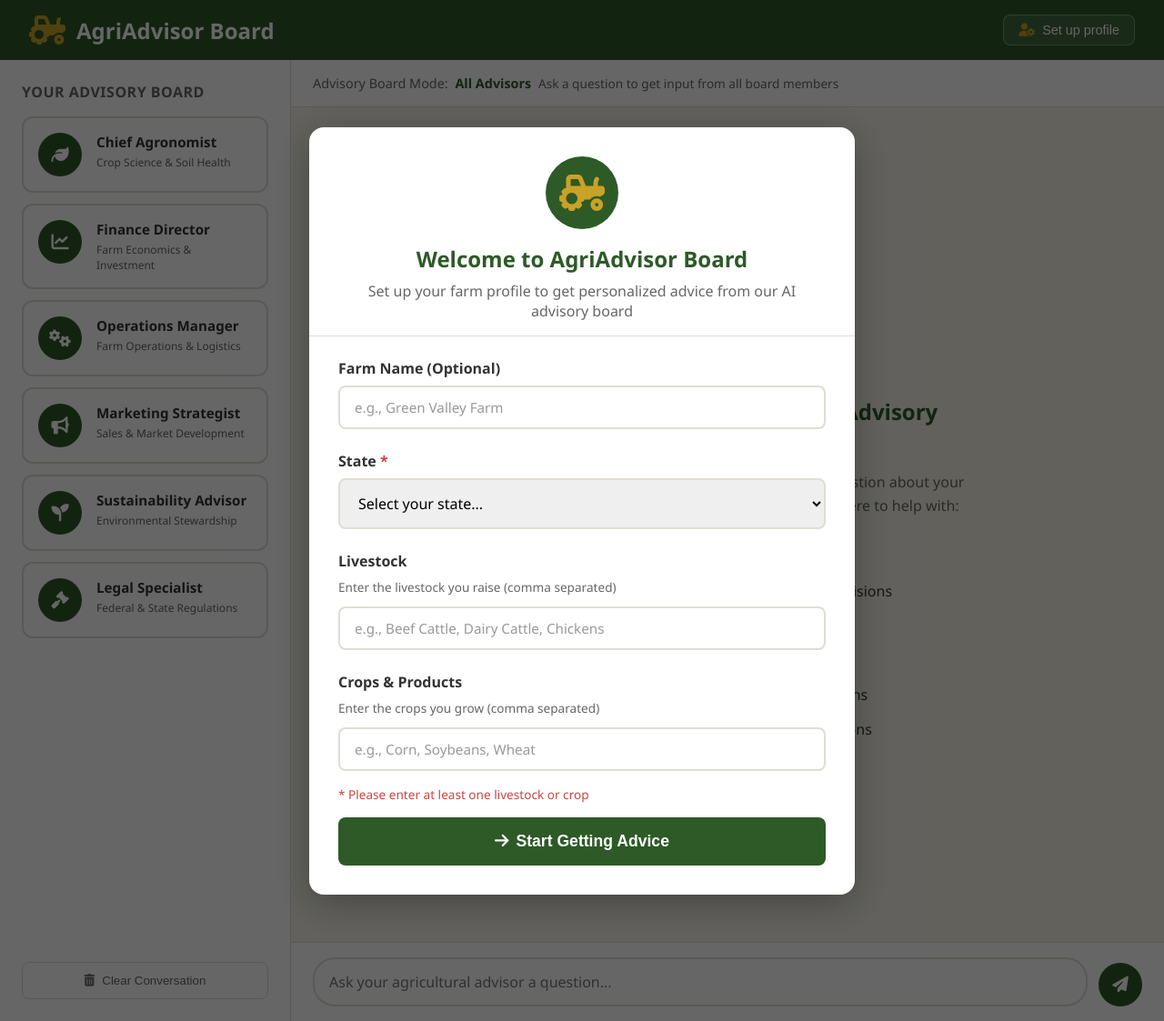
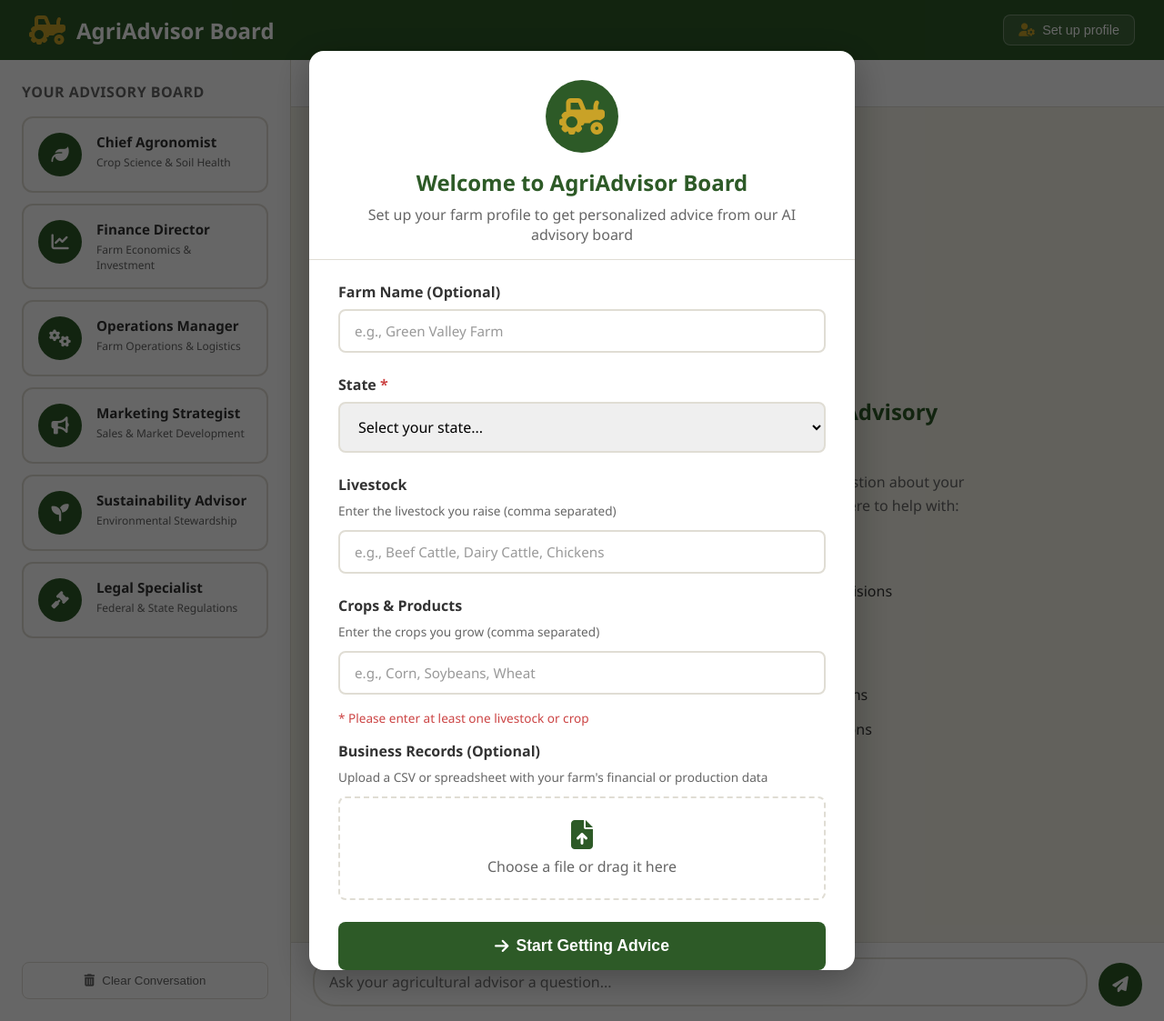
Before and after one commit to griffinb3/Agvisor, a Flask app: page / in a window 1280 px wide. Shown: the whole page at 91% size. Run offline with Flask 3, Linux system fonts and the light colour scheme.

Commit message:
Add ability to upload business records to personalize advice
Integrates file upload functionality for CSV/XLSX, processes data, stores it in user profiles, and includes business data in AI advisor prompts.

Replit-Commit-Author: Agent
Replit-Commit-Session-Id: fd9e98f0-387a-412d-96f9-d320629a1883
Replit-Commit-Checkpoint-Type: intermediate_checkpoint
Replit-Commit-Event-Id: 954064db-56bd-4f47-83a3-1312af980f57
Replit-Commit-Screenshot-Url: https://storage.googleapis.com/screenshot-production-us-central1/184a27a4-c7b6-456e-b369-6ad35545816e/fd9e98f0-387a-412d-96f9-d320629a1883/yp8KCTq
Replit-Helium-Checkpoint-Created: true

```diff
--- a/main.py
+++ b/main.py
@@ -1,5 +1,7 @@
 import os
 import re
+import csv
+import io
 from concurrent.futures import ThreadPoolExecutor, as_completed
 from flask import Flask, render_template, request, jsonify, session
 from openai import OpenAI
@@ -114,6 +116,7 @@ Provide clear, practical legal guidance while noting that you are providing gene
         crops = user_profile.get('crops', [])
         livestock = user_profile.get('livestock', [])
         farm_name = user_profile.get('farm_name', '')
+        business_data = user_profile.get('business_data')
 
         context = f"\n\nIMPORTANT CONTEXT ABOUT THIS FARMER:\n"
         if farm_name:
@@ -124,6 +127,16 @@ Provide clear, practical legal guidance while noting that you are providing gene
             context += f"- Livestock: {', '.join(livestock)}\n"
         if crops:
             context += f"- Crops/Products: {', '.join(crops)}\n"
+
+        if business_data:
+            context += f"\n\nBUSINESS RECORDS PROVIDED:\n"
+            context += f"- {business_data.get('summary', 'Business data uploaded')}\n"
+            context += f"- Data columns: {', '.join(business_data.get('headers', []))}\n"
+            context += f"\nSample data from their records:\n"
+            for i, row in enumerate(business_data.get('preview', [])[:5]):
+                row_str = ', '.join([f"{k}: {v}" for k, v in list(row.items())[:5]])
+                context += f"  Row {i+1}: {row_str}\n"
+            context += "\nUse this business data to provide specific, data-driven advice. Reference their actual numbers when relevant."
 
         context += "\nTailor all your advice specifically to their location, crops, and conditions. Reference relevant state-specific regulations, climate considerations, and market conditions when applicable."
 
@@ -185,14 +198,62 @@ def save_profile():
     data = request.json
     session_id = data.get('session_id', 'default')
 
+    existing_profile = user_profiles.get(session_id, {})
+
     user_profiles[session_id] = {
         'farm_name': data.get('farm_name', ''),
         'state': data.get('state', ''),
         'livestock': data.get('livestock', []),
-        'crops': data.get('crops', [])
+        'crops': data.get('crops', []),
+        'business_data': existing_profile.get('business_data', None)
     }
 
     return jsonify({'status': 'saved', 'profile': user_profiles[session_id]})
+
+@app.route('/api/upload-records', methods=['POST'])
+def upload_records():
+    session_id = request.form.get('session_id', 'default')
+
+    if 'file' not in request.files:
+        return jsonify({'error': 'No file provided'}), 400
+
+    file = request.files['file']
+    if file.filename == '':
+        return jsonify({'error': 'No file selected'}), 400
+
+    try:
+        content = file.read().decode('utf-8')
+        reader = csv.DictReader(io.StringIO(content))
+        rows = list(reader)
+
+        if len(rows) > 100:
+            rows = rows[:100]
+
+        headers = reader.fieldnames or []
+
+        summary = f"Business records with {len(rows)} rows and columns: {', '.join(headers[:10])}"
+
+        data_preview = []
+        for row in rows[:20]:
+            data_preview.append(dict(row))
+
+        if session_id not in user_profiles:
+            user_profiles[session_id] = {}
+
+        user_profiles[session_id]['business_data'] = {
+            'summary': summary,
+            'headers': headers[:15],
+            'preview': data_preview,
+            'row_count': len(rows)
+        }
+
+        return jsonify({
+            'status': 'uploaded',
+            'summary': summary,
+            'row_count': len(rows)
+        })
+    except Exception as e:
+        return jsonify({'error': f'Error processing file: {str(e)}'}), 400
 
 @app.route('/api/profile/<session_id>', methods=['GET'])
 def get_profile(session_id):
--- a/static/style.css
+++ b/static/style.css
@@ -733,3 +733,49 @@ body {
 .form-group input[type="text"]::placeholder {
     color: #999;
 }
+
+.file-upload-wrapper {
+    position: relative;
+    border: 2px dashed var(--border-color);
+    border-radius: 8px;
+    padding: 1.5rem;
+    text-align: center;
+    transition: all 0.2s ease;
+    cursor: pointer;
+}
+
+.file-upload-wrapper:hover {
+    border-color: var(--primary-green);
+    background: rgba(45, 90, 39, 0.05);
+}
+
+.file-upload-wrapper input[type="file"] {
+    position: absolute;
+    top: 0;
+    left: 0;
+    width: 100%;
+    height: 100%;
+    opacity: 0;
+    cursor: pointer;
+}
+
+.file-upload-label {
+    display: flex;
+    flex-direction: column;
+    align-items: center;
+    gap: 0.5rem;
+    color: var(--text-muted);
+}
+
+.file-upload-label i {
+    font-size: 2rem;
+    color: var(--primary-green);
+}
+
+.file-upload-label.file-selected {
+    color: var(--primary-green);
+}
+
+.file-upload-label.file-selected i {
+    color: var(--accent-gold);
+}
--- a/templates/index.html
+++ b/templates/index.html
@@ -47,6 +47,19 @@
                 </div>
 
                 <p class="form-hint" style="margin-top: -0.5rem; margin-bottom: 1rem; color: #c44;">* Please enter at least one livestock or crop</p>
+
+                <div class="form-group">
+                    <label>Business Records (Optional)</label>
+                    <p class="form-hint">Upload a CSV or spreadsheet with your farm's financial or production data</p>
+                    <div class="file-upload-wrapper">
+                        <input type="file" id="businessRecords" accept=".csv,.xlsx,.xls">
+                        <div class="file-upload-label" id="fileLabel">
+                            <i class="fas fa-file-upload"></i>
+                            <span>Choose a file or drag it here</span>
+                        </div>
+                    </div>
+                    <p class="form-hint" id="fileStatus" style="margin-top: 0.5rem; color: var(--primary-green); display: none;"></p>
+                </div>
 
                 <button type="submit" class="submit-btn">
                     <i class="fas fa-arrow-right"></i> Start Getting Advice
@@ -190,6 +203,50 @@
             }
         }
 
+        const fileInput = document.getElementById('businessRecords');
+        const fileLabel = document.getElementById('fileLabel');
+        const fileStatus = document.getElementById('fileStatus');
+        let uploadedFile = null;
+
+        fileInput.addEventListener('change', (e) => {
+            const file = e.target.files[0];
+            if (file) {
+                uploadedFile = file;
+                fileLabel.innerHTML = `<i class="fas fa-file-check"></i><span>${file.name}</span>`;
+                fileLabel.classList.add('file-selected');
+            }
+        });
+
+        async function uploadBusinessRecords() {
+            if (!uploadedFile) return true;
+
+            const formData = new FormData();
+            formData.append('file', uploadedFile);
+            formData.append('session_id', sessionId);
+
+            try {
+                const response = await fetch('/api/upload-records', {
+                    method: 'POST',
+                    body: formData
+                });
+
+                const data = await response.json();
+
+                if (data.error) {
+                    alert('Error uploading file: ' + data.error);
+                    return false;
+                }
+
+                fileStatus.textContent = `Uploaded: ${data.row_count} records processed`;
+                fileStatus.style.display = 'block';
+                return true;
+            } catch (error) {
+                console.error('Upload error:', error);
+                alert('Error uploading file. Please try again.');
+                return false;
+            }
+        }
+
         profileForm.addEventListener('submit', async (e) => {
             e.preventDefault();
 
@@ -215,6 +272,11 @@
             userProfile = { farm_name: farmName, state, livestock, crops };
 
             try {
+                if (uploadedFile) {
+                    const uploadSuccess = await uploadBusinessRecords();
+                    if (!uploadSuccess) return;
+                }
+
                 await fetch('/api/profile', {
                     method: 'POST',
                     headers: { 'Content-Type': 'application/json' },
@@ -228,6 +290,7 @@
                 hideModal();
 
                 localStorage.setItem('agriAdvisorProfile', JSON.stringify(userProfile));
+                uploadedFile = null;
             } catch (error) {
                 console.error('Error saving profile:', error);
             }
```
